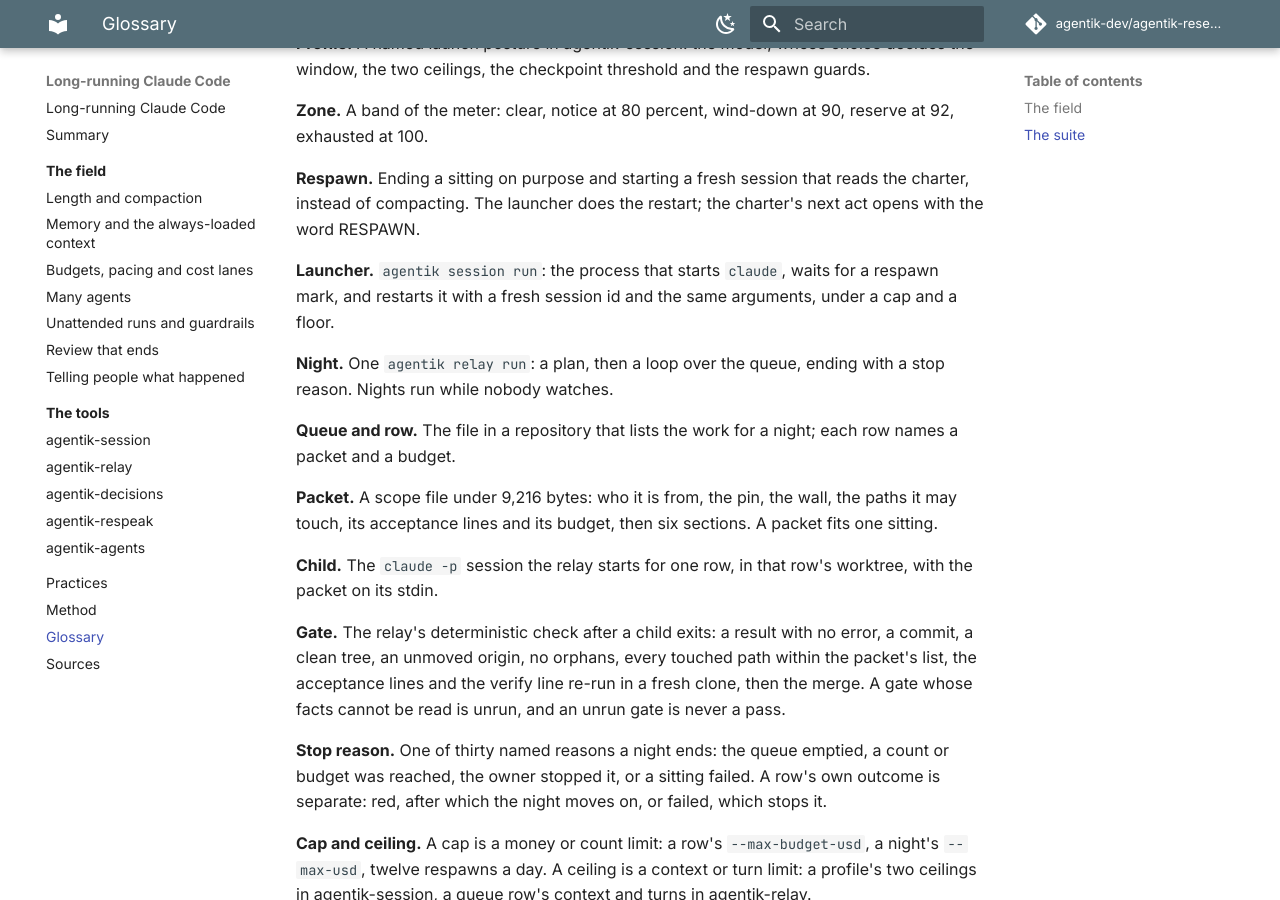
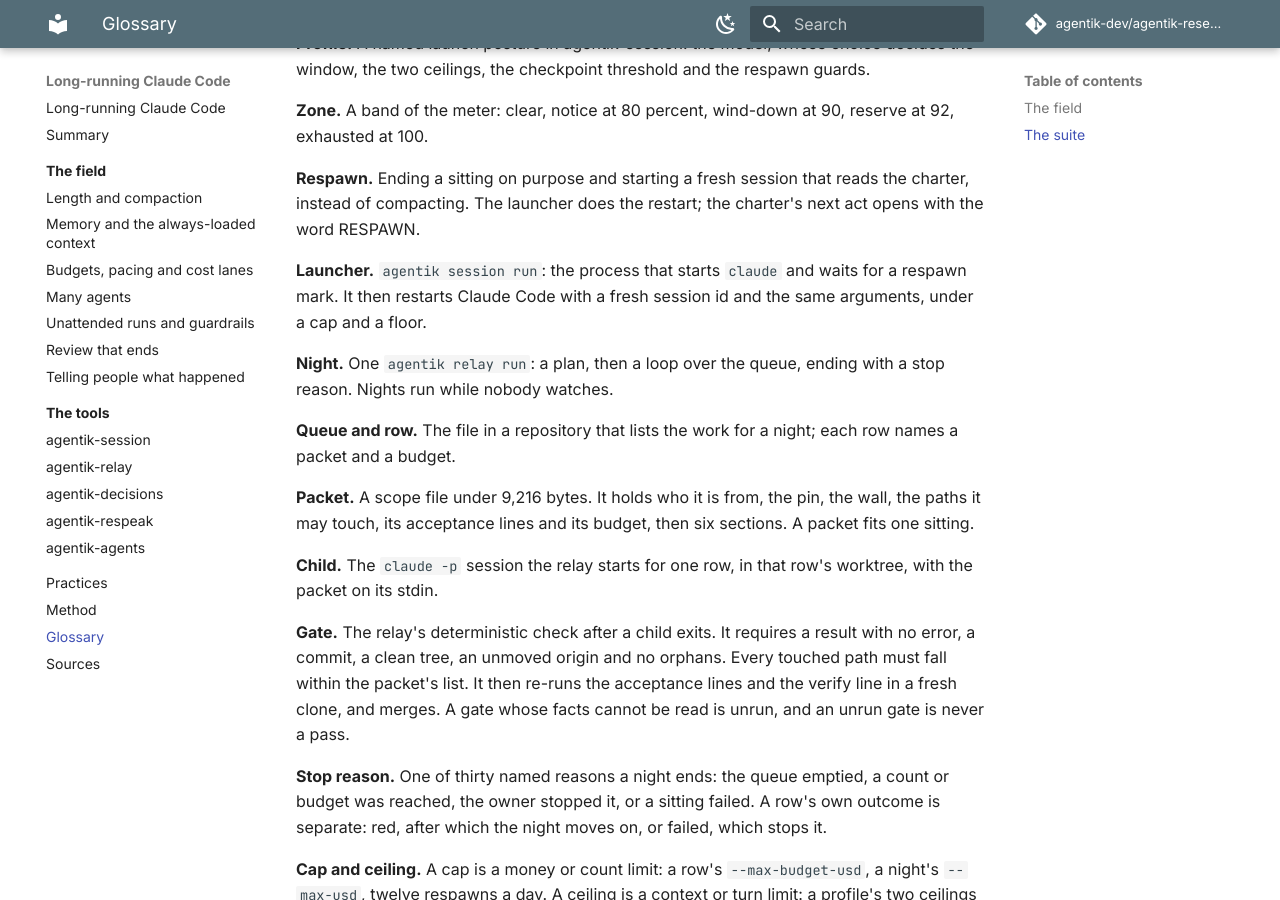
Before and after one commit to agentik-dev/agentik-research, an MkDocs documentation site: the page built from docs/glossary.md, in a window 1280 px wide and 900 px high, scrolled down 1511 px. Built offline with MkDocs 1.6.1 and Material for MkDocs 9.7.7, drawn with Linux system fonts in a browser that asks for light colours; comment, search, counter and statistics services are not loaded; some of the changed text lies outside the part shown.

Commit message:
edit: field index and glossary, respeak's editorial pass; phase 6 done

```diff
--- a/docs/glossary.md
+++ b/docs/glossary.md
@@ -6,7 +6,7 @@ One meaning per term, as the agentik repositories and this site use it. Terms fr
 
 **Context window.** The tokens a model reads on one request: the system prompt, the conversation so far, tool definitions and tool output. As of October 2026 the current Claude models list 1,000,000 tokens; the 4.5 models and older list 200,000.
 
-**Context rot.** The decline in a model's accuracy and recall as the context fills, named as such in Anthropic's documentation and measured across models in the studies part 1 cites.
+**Context rot.** The decline in a model's accuracy and recall as the context fills. Anthropic's documentation uses the name, and the studies part 1 cites measure it across models.
 
 **Compaction.** Claude Code's replacement of the conversation with a summary when the context nears its limit. Automatic compaction runs at the model's limit; manual compaction is `/compact`; idle compaction runs after a long pause.
 
@@ -40,17 +40,17 @@ One meaning per term, as the agentik repositories and this site use it. Terms fr
 
 **Respawn.** Ending a sitting on purpose and starting a fresh session that reads the charter, instead of compacting. The launcher does the restart; the charter's next act opens with the word RESPAWN.
 
-**Launcher.** `agentik session run`: the process that starts `claude`, waits for a respawn mark, and restarts it with a fresh session id and the same arguments, under a cap and a floor.
+**Launcher.** `agentik session run`: the process that starts `claude` and waits for a respawn mark. It then restarts Claude Code with a fresh session id and the same arguments, under a cap and a floor.
 
 **Night.** One `agentik relay run`: a plan, then a loop over the queue, ending with a stop reason. Nights run while nobody watches.
 
 **Queue and row.** The file in a repository that lists the work for a night; each row names a packet and a budget.
 
-**Packet.** A scope file under 9,216 bytes: who it is from, the pin, the wall, the paths it may touch, its acceptance lines and its budget, then six sections. A packet fits one sitting.
+**Packet.** A scope file under 9,216 bytes. It holds who it is from, the pin, the wall, the paths it may touch, its acceptance lines and its budget, then six sections. A packet fits one sitting.
 
 **Child.** The `claude -p` session the relay starts for one row, in that row's worktree, with the packet on its stdin.
 
-**Gate.** The relay's deterministic check after a child exits: a result with no error, a commit, a clean tree, an unmoved origin, no orphans, every touched path within the packet's list, the acceptance lines and the verify line re-run in a fresh clone, then the merge. A gate whose facts cannot be read is unrun, and an unrun gate is never a pass.
+**Gate.** The relay's deterministic check after a child exits. It requires a result with no error, a commit, a clean tree, an unmoved origin and no orphans. Every touched path must fall within the packet's list. It then re-runs the acceptance lines and the verify line in a fresh clone, and merges. A gate whose facts cannot be read is unrun, and an unrun gate is never a pass.
 
 **Stop reason.** One of thirty named reasons a night ends: the queue emptied, a count or budget was reached, the owner stopped it, or a sitting failed. A row's own outcome is separate: red, after which the night moves on, or failed, which stops it.
 
@@ -90,10 +90,10 @@ One meaning per term, as the agentik repositories and this site use it. Terms fr
 
 **Rig.** `agentik agents rig`: the manager for local model backends.
 
-**Delegate.** A run the main session hands off: in the API lane, a headless run with a read-only profile, a spend ceiling and a structured result; in the local lane, one of the local agents, some of which may edit files and run commands.
+**Delegate.** A run the main session hands off. In the API lane, it is a headless run with a read-only profile, a spend ceiling and a structured result. In the local lane, it is one of the local agents, some of which may edit files and run commands.
 
 **Front door.** `agentik <tool> <verb>`: the shell script in agentik-commons that finds `agentik-<tool>` on the path and runs it.
 
-**Bounded.** The commons wrapper every repository's check runs under: one lock per tree, an 840-second wall and a load check, with a refusal that reads as unrun.
+**Bounded.** The commons wrapper every repository's check runs under: one lock per tree, an 840-second wall and a load check. A refusal reads as unrun.
 
-**Hygiene.** The commons scan for private names in a public repository: home paths, private addresses, sibling tool names, secrets, emails and the tools' old names, counted and never printed.
+**Hygiene.** The commons scan for private names in a public repository: home paths, private addresses, sibling tool names, secrets, emails and the tools' old names. It counts what it finds and never prints it.
```
Also changed, not shown: other parts of docs/glossary.md (+1 -1 lines), docs/field/index.md (+2 -2 lines).
